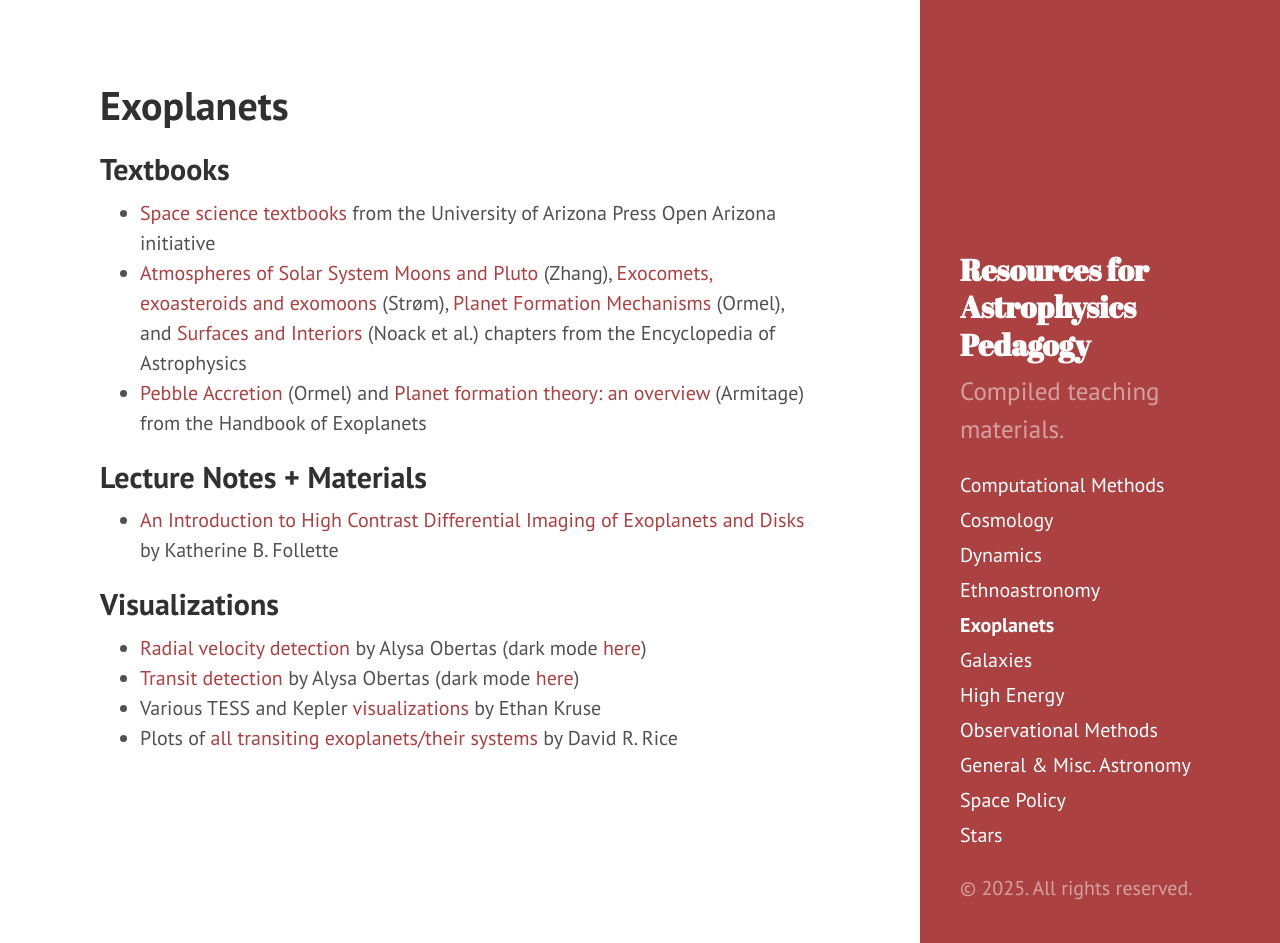
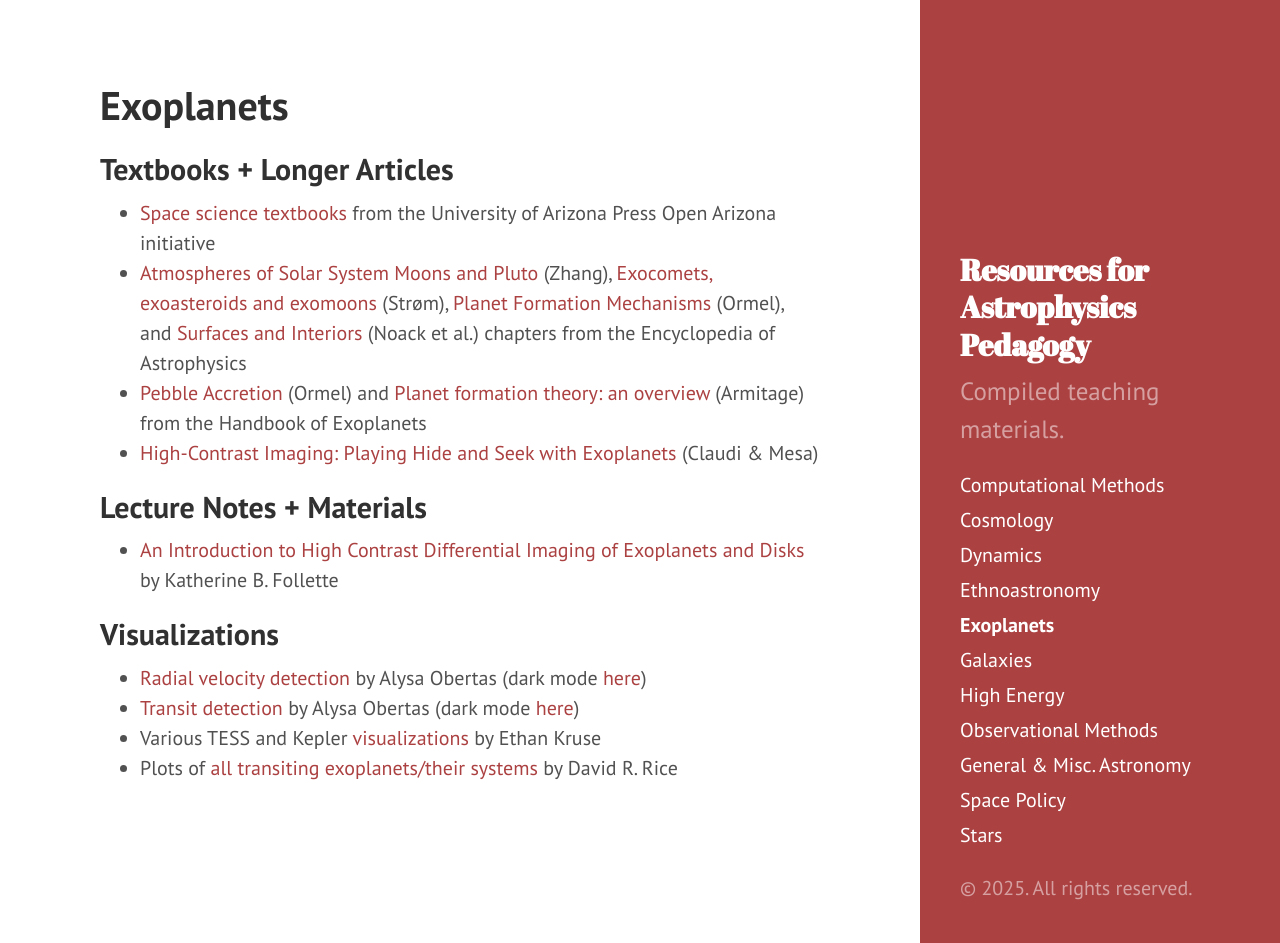
Before and after one commit to astroteaching/astroteaching.github.io, a Jekyll site: the page built from exoplanets.md, in a window 1280 px wide and 943 px high. Built offline with Jekyll 4.4.1, drawn with Linux system fonts in a browser that asks for light colours.

Commit message:
add some more

```diff
--- a/exoplanets.md
+++ b/exoplanets.md
@@ -3,10 +3,11 @@ layout: page
 title: Exoplanets
 ---
 
-## Textbooks
+## Textbooks + Longer Articles
 - [Space science textbooks](https://open.uapress.arizona.edu/projects/project-collection/spacescience?collectionOrder=spacescience){:target="_blank"} from the University of Arizona Press Open Arizona initiative
 - [Atmospheres of Solar System Moons and Pluto](https://arxiv.org/abs/2410.04595){:target="_blank"} (Zhang), [Exocomets, exoasteroids and exomoons](https://arxiv.org/abs/2410.06248){:target="_blank"} (Strøm), [Planet Formation Mechanisms](https://arxiv.org/abs/2410.14430){:target="_blank"} (Ormel), and [Surfaces and Interiors](https://arxiv.org/abs/2410.08055){:target="_blank"} (Noack et al.) chapters from the Encyclopedia of Astrophysics
 - [Pebble Accretion](https://arxiv.org/abs/2411.14643){:target="_blank"} (Ormel) and [Planet formation theory: an overview](https://arxiv.org/abs/2412.11064){:target="_blank"} (Armitage) from the Handbook of Exoplanets
+- [High-Contrast Imaging: Playing Hide and Seek with Exoplanets](https://arxiv.org/abs/2501.07976){:target="_blank"} (Claudi & Mesa)
 
 ## Lecture Notes + Materials
 - [An Introduction to High Contrast Differential Imaging of Exoplanets and Disks](https://arxiv.org/abs/2308.01354){:target="_blank"} by Katherine B. Follette
```
Also changed, not shown: highenergy.md (+1 -0 lines), resources.md (+1 -0 lines), stars.md (+1 -1 lines).
